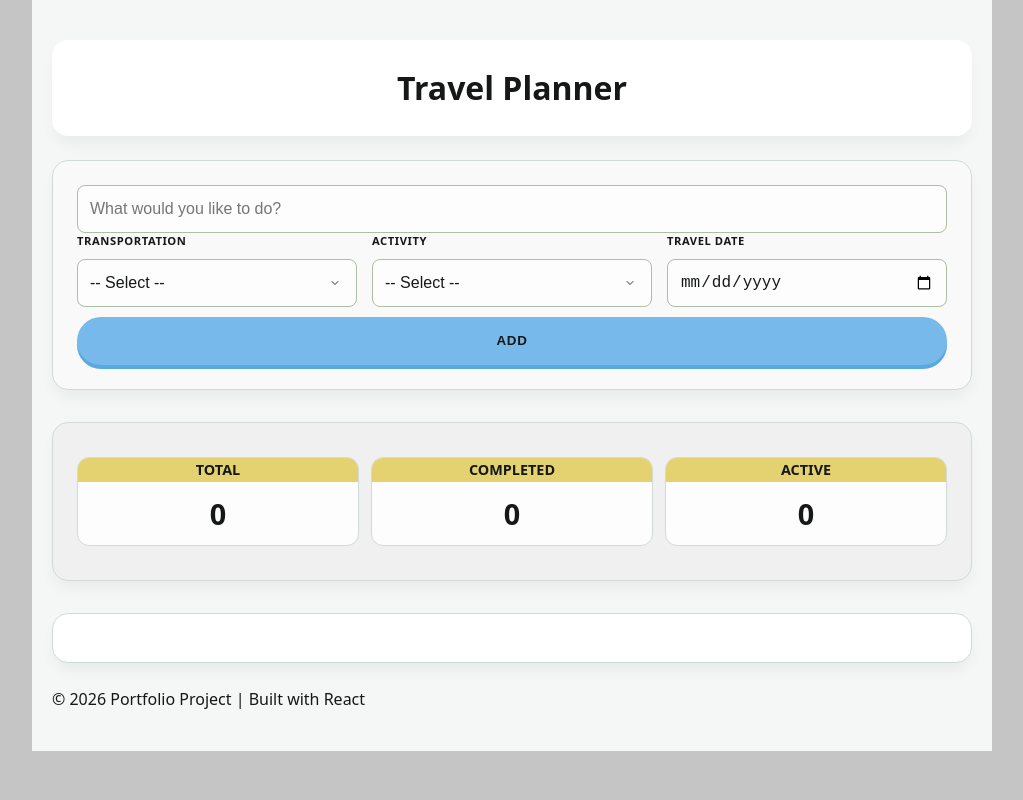
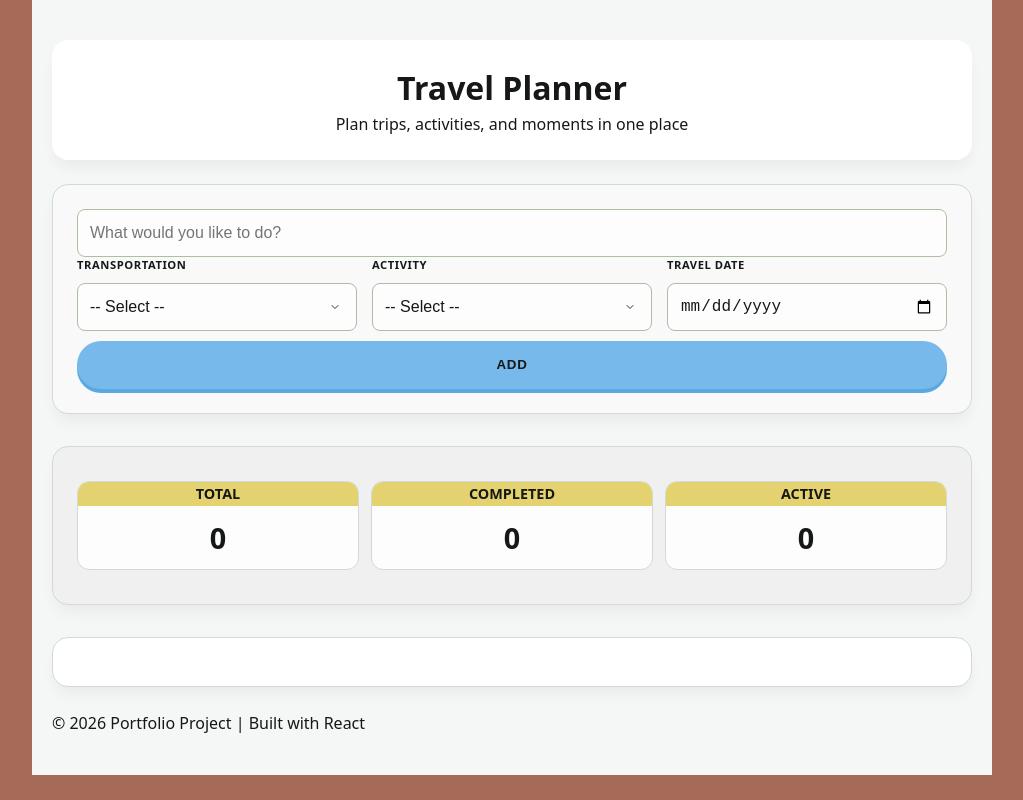
Before and after one commit to C0FFEEbreak/planner-travel, a React (Vite) app: page / in a window 1280 px wide. Shown: the whole page, without its empty margins (128-1151 px from the left). Built offline with nearby package versions, Linux system fonts and the light colour scheme.

Commit message:
Styling and updates

```diff
--- a/src/App.jsx
+++ b/src/App.jsx
@@ -1,4 +1,4 @@
-import React, { useState } from "react";
+import React, { useState, useEffect } from "react";
 import Input from "./components/Input";
 import DatePicker from "./components/DatePicker";
 import Dropdown from "./components/Dropdown";
@@ -11,7 +11,10 @@ export default function MyPlanner() {
   const [myDateVar, myDateFunc] = useState("");
   const [myTransVar, myTransFunc] = useState("");
   const [myActVar, myActFunc] = useState("");
-  const [myListVar, myListFunc] = useState([]);
+  const [myListVar, myListFunc] = useState(() => {
+  const saved = localStorage.getItem("travelList");
+    return saved ? JSON.parse(saved) : []; // Line 1-2: Load data
+  });
 
   const myTransOpt = [
     { id: 1, label: "car" },
@@ -59,11 +62,18 @@ export default function MyPlanner() {
 
   const today = new Date().toISOString().split("T")[0];
 
+  useEffect(() => {
+    localStorage.setItem("travelList", JSON.stringify(myListVar));
+  }, [myListVar]);
+
   return (
     <div className="app-wrapper">
-      <header className="category-box title-bg">
-        <h1>Travel Planner</h1>
-      </header>
+<header className="category-box title-bg hero-header">
+  <div className="hero-content">
+    <h1>Travel Planner</h1>
+    <p>Plan trips, activities, and moments in one place</p>
+  </div>
+</header>
 
       <main className="main-content">
         <section className="category-box interaction-bg">
--- a/src/index.css
+++ b/src/index.css
@@ -16,7 +16,7 @@
 body {
   margin: 0;
   min-height: 100vh;
-  background-color: #c5c5c5;
+  background-color: #a66b58;
   color: #161818;
 }
 
```
Also changed, not shown: src/assets/travel-hero.jpg (added).
